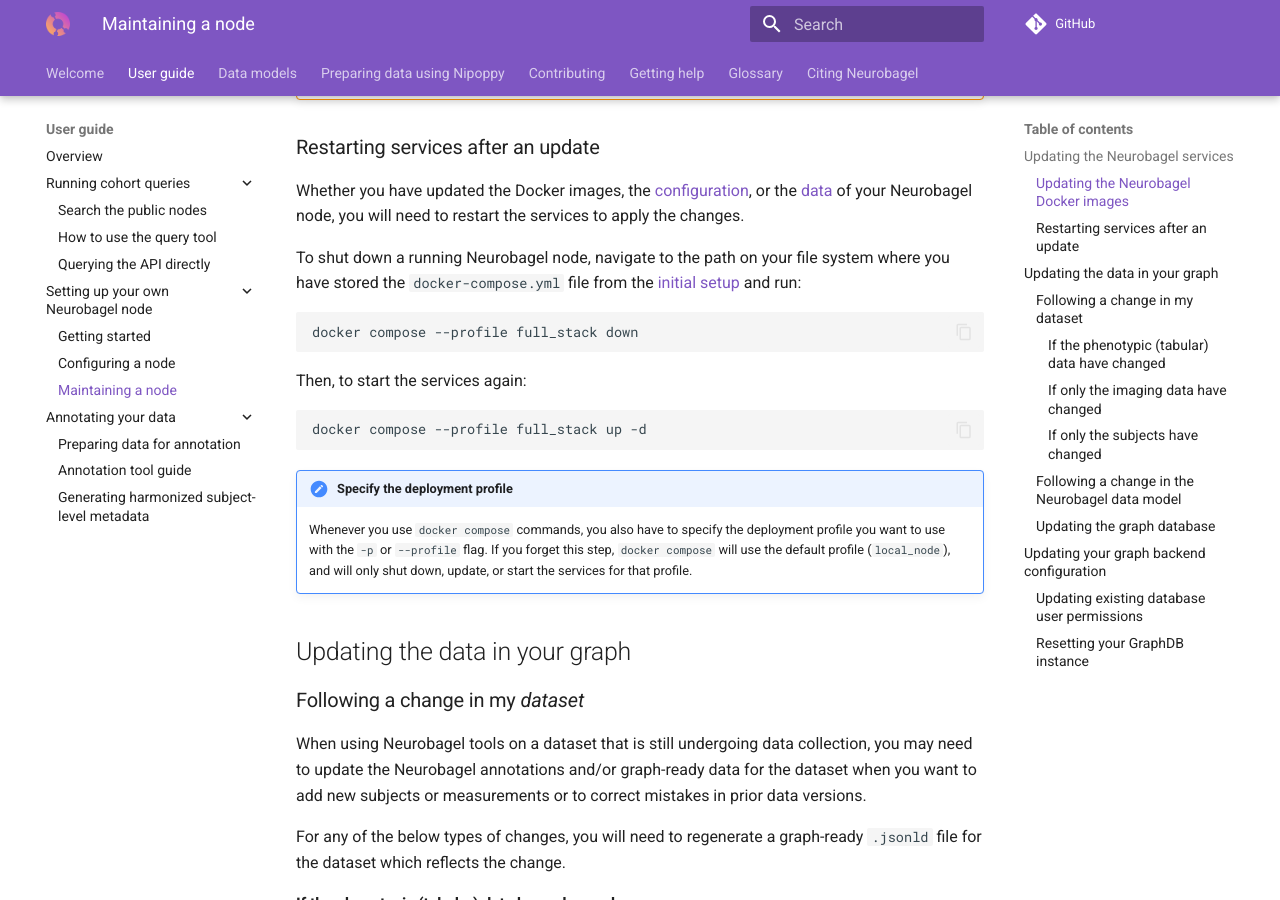
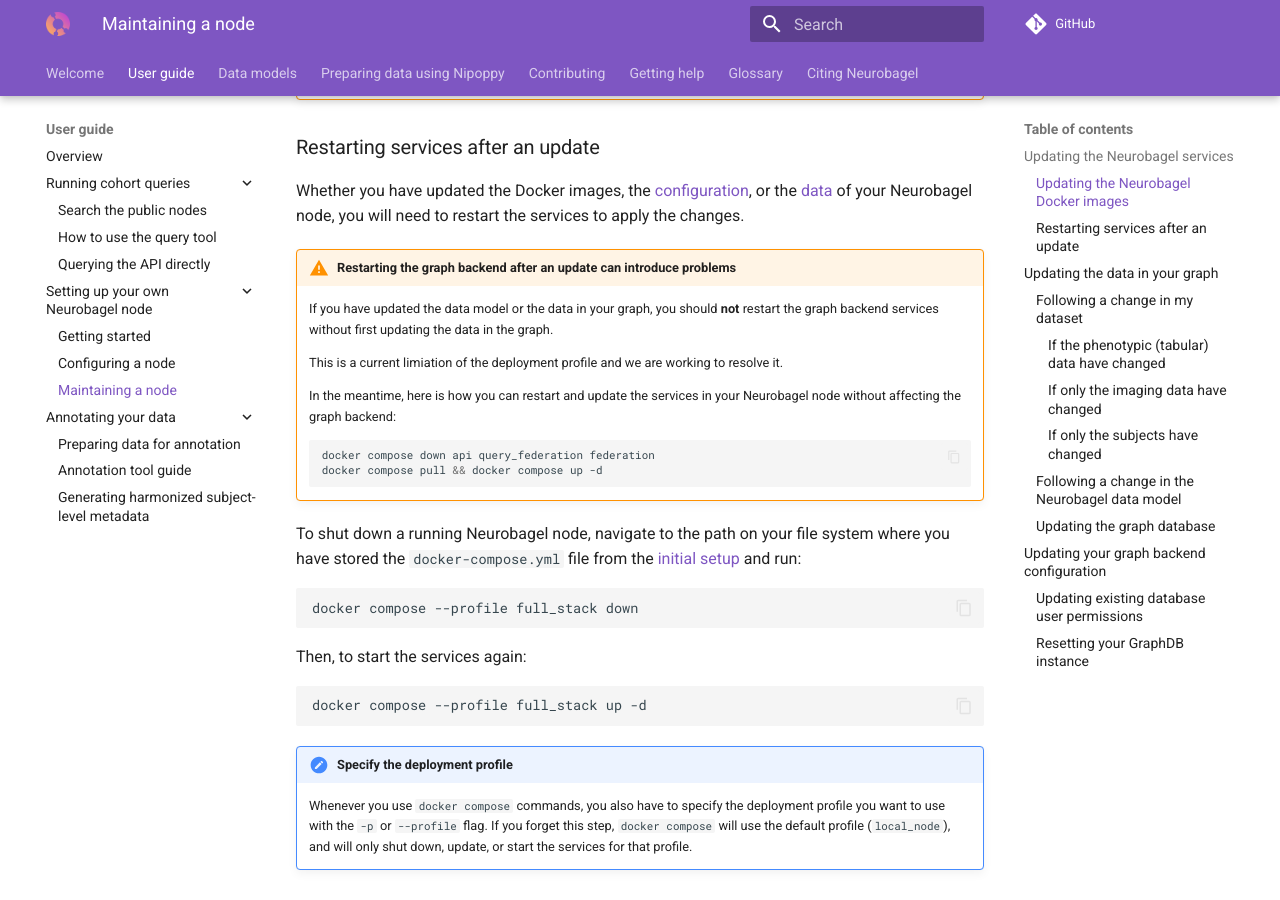
Before and after one commit to neurobagel/documentation, an MkDocs documentation site: the page built from docs/maintaining.md, in a window 1280 px wide and 900 px high, scrolled down 816 px. Built offline with MkDocs 1.6.1 and Material for MkDocs 9.7.7, drawn with Linux system fonts in a browser that asks for light colours; comment, search, counter and statistics services are not loaded.

Commit message:
[ENH] Add warning about restarting the graph

````diff
--- a/docs/maintaining.md
+++ b/docs/maintaining.md
@@ -32,6 +32,21 @@
 
 Whether you have updated the Docker images, the [configuration](config.md), or the [data](#updating-the-data-in-your-graph)
 of your Neurobagel node, you will need to restart the services to apply the changes.
+
+!!! warning "Restarting the graph backend after an update can introduce problems"
+
+    If you have updated the data model or the data in your graph,
+    you should **not** restart the graph backend services without first updating the data in the graph.
+
+    This is a current limiation of the deployment profile and we are working to resolve it.
+
+    In the meantime, here is how you can restart and update the services in your Neurobagel node
+    without affecting the graph backend:
+
+    ```bash
+    docker compose down api query_federation federation
+    docker compose pull && docker compose up -d
+    ```
 
 To shut down a running Neurobagel node,
 navigate to the path on your file system where
````
Also changed, not shown: docs/config.md (+0 -10 lines).
